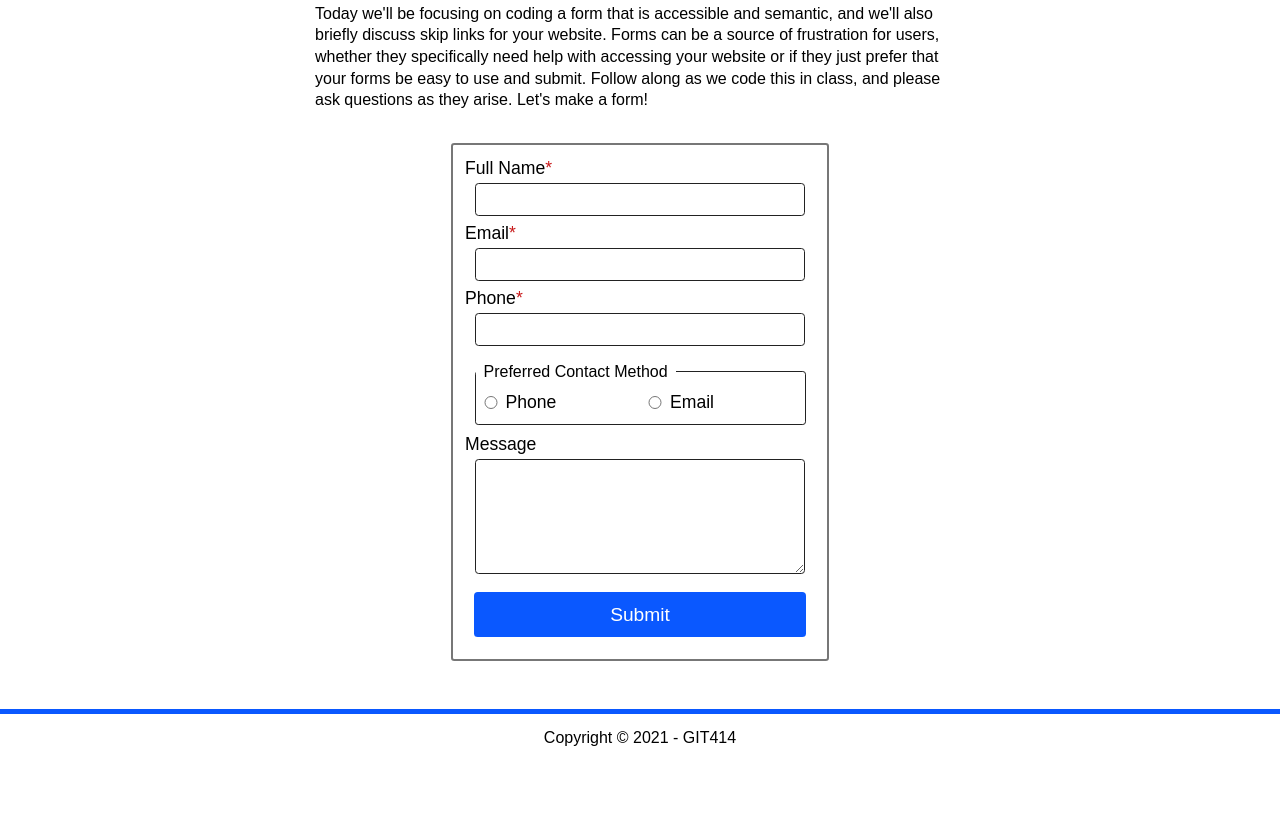
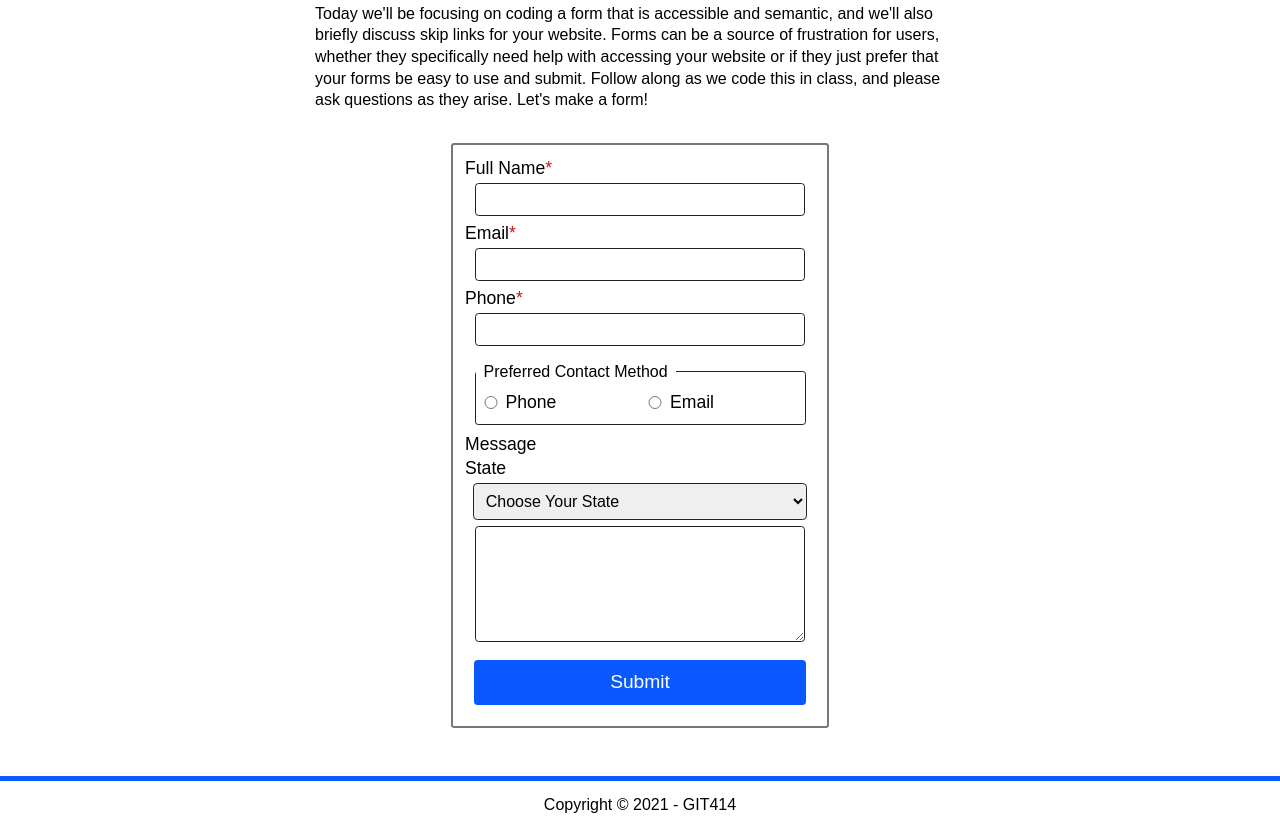
Before and after one commit to fatimuxx/forms, a plain HTML site: page index.html.html in a window 1280 px wide. Shown: the part 552-1381 px from the top of the page. Before the commit the page ends 1314 px from the top, so only its background shows below. Drawn offline with Linux system fonts and the light colour scheme.

Commit message:
states
add states

```diff
--- a/index.html.html
+++ b/index.html.html
@@ -32,17 +32,12 @@
 
 <!-- 	-------- TO-DO: ADD FORM CODE HERE DURING CLASS, FOLLOW ALONG TO COMPLETE -------- -->
 	<form>
-
-	<label for="my-name">Full Name<span class="required">*</span></label>
-<input id="name" type="text" autocomplete="name" aria-required="true">
-</input>
+		<label for="name">Full Name<span class="required">*</span></label>
+		<input id="name" type="text" autocomplete="name" aria-required="true"></input>
 
 		<label for ="my-email">Email<span class="required">*</span></label>
-<input id="my-email" type="text" autocomplete="name"aria-required="true">
-</input>
-
-<label for ="my-phone">Phone<span class="required">*</span></label>
-<input id="my-phone" type="text" autocomplete="name"aria-required="true"></input>
+		<input id="my-email" type="text" autocomplete="name"aria-required="true"></input>
+		<label for ="my-phone">Phone<span class="required">*</span></label><input id="my-phone" type="text" autocomplete="name"aria-required="true"></input>
 
 		<fieldset>
 			<legend>Preferred Contact Method</legend>
@@ -51,8 +46,66 @@
 			<input id="my-email" type="radio" name="email" value="info">
 			<label for="pref-email">Email</label>
 		</fieldset>
+		<label for="my-message">Message</label>
 
-<label for="my-message">Message</label>
+		<label for="my-state">State</label>
+			<div id="arrow">
+				<select name="my-state" id="my-state">
+				<option value="">Choose Your State</option>
+				<option value="al">AL</option>
+				<option value="ak">AK</option>
+				<option value="az">AZ</option>
+				<option value="ar">AR</option>
+				<option value="ca">CA</option>
+				<option value="co">CO</option>
+				<option value="ct">CT</option>
+				<option value="de">DE</option>
+				<option value="dc">DC</option>
+				<option value="fl">FL</option>
+				<option value="ga">GA</option>
+				<option value="hi">HI</option>
+				<option value="id">ID</option>
+				<option value="il">IL</option>
+				<option value="in">IN</option>
+				<option value="ia">IA</option>
+				<option value="ks">KS</option>
+				<option value="ky">KY</option>
+				<option value="la">LA</option>
+				<option value="me">ME</option>
+				<option value="md">MD</option>
+				<option value="ma">MA</option>
+				<option value="mi">MI</option>
+				<option value="mn">MN</option>
+				<option value="ms">MS</option>
+				<option value="mo">MO</option>
+				<option value="mt">MT</option>
+				<option value="ne">NE</option>
+				<option value="nv">NV</option>
+				<option value="nh">NH</option>
+				<option value="nj">NJ</option>
+				<option value="nm">NM</option>
+				<option value="ny">NY</option>
+				<option value="nc">NC</option>
+				<option value="nd">ND</option>
+				<option value="oh">OH</option>
+				<option value="ok">OK</option>
+				<option value="or">OR</option>
+				<option value="pa">PA</option>
+				<option value="ri">RI</option>
+				<option value="sc">SC</option>
+				<option value="sd">SD</option>
+				<option value="tn">TN</option>
+				<option value="tx">TX</option>
+				<option value="ut">UT</option>
+				<option value="vt">VT</option>
+				<option value="va">VA</option>
+				<option value="wa">WA</option>
+				<option value="wv">WV</option>
+				<option value="wi">WI</option>
+				<option value="wy">WY</option>
+			</select>
+			</div>
+
 		<textarea name="my-message" id="my-message" autocomplete="message"></textarea>
 		<input type="submit" name="my-submit" id="my-submit" value="Submit"></input>
 	</form>
```
Lines whose indentation alone changed are shown as unchanged.
